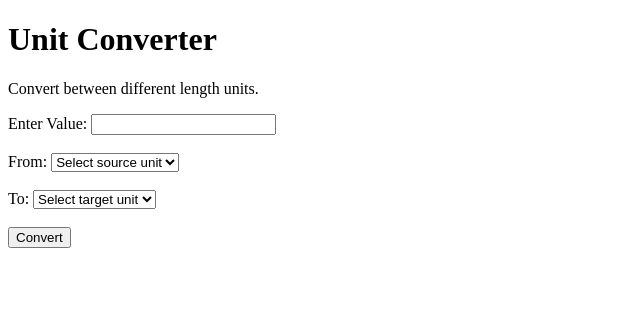
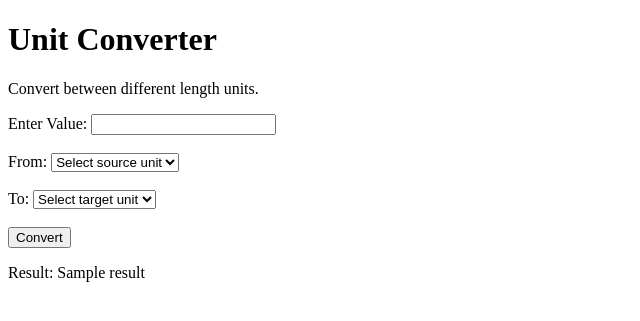
Before and after one commit to masoud-vosoughi/unit-converter, a Flask app: template templates/index.html in a window 1280 px wide. Shown: the top 321 px of the page, without its empty margins (0-640 px from the left). Run offline with Flask 3, Linux system fonts and the light colour scheme; the template is opened without the code that fills it: most values are stand-ins (such as "Sample title", 1, 10 or a date in 2020).

Commit message:
feat: process length conversions and display results

```diff
--- a/app.py
+++ b/app.py
@@ -1,8 +1,22 @@
-from flask import Flask, render_template
+from flask import Flask, render_template, request
+
+from converter import convert_length
 
 app = Flask(__name__)
 
 
-@app.route("/")
+@app.route("/", methods=["GET", "POST"])
 def home():
-    return render_template("index.html")
+    result = None
+    error = None
+    if request.method == "POST":
+        from_unit = request.form.get("from_unit")
+        to_unit = request.form.get("to_unit")
+        try:
+            str_value = request.form.get("value")
+            value = float(str_value)
+            result = convert_length(value, from_unit, to_unit)
+        except ValueError as e:
+            error = str(e)
+
+    return render_template("index.html", result=result, error=error)
--- a/templates/index.html
+++ b/templates/index.html
@@ -51,5 +51,12 @@
 
     </form>
 
+    {% if result is not none %}
+    <p>Result: {{ result }}</p>
+    {% endif %}
+    {% if error %}
+    <p style="color: red;">Error: {{ error }}</p>
+    {% endif %}
+
 </body>
 </html>
```
